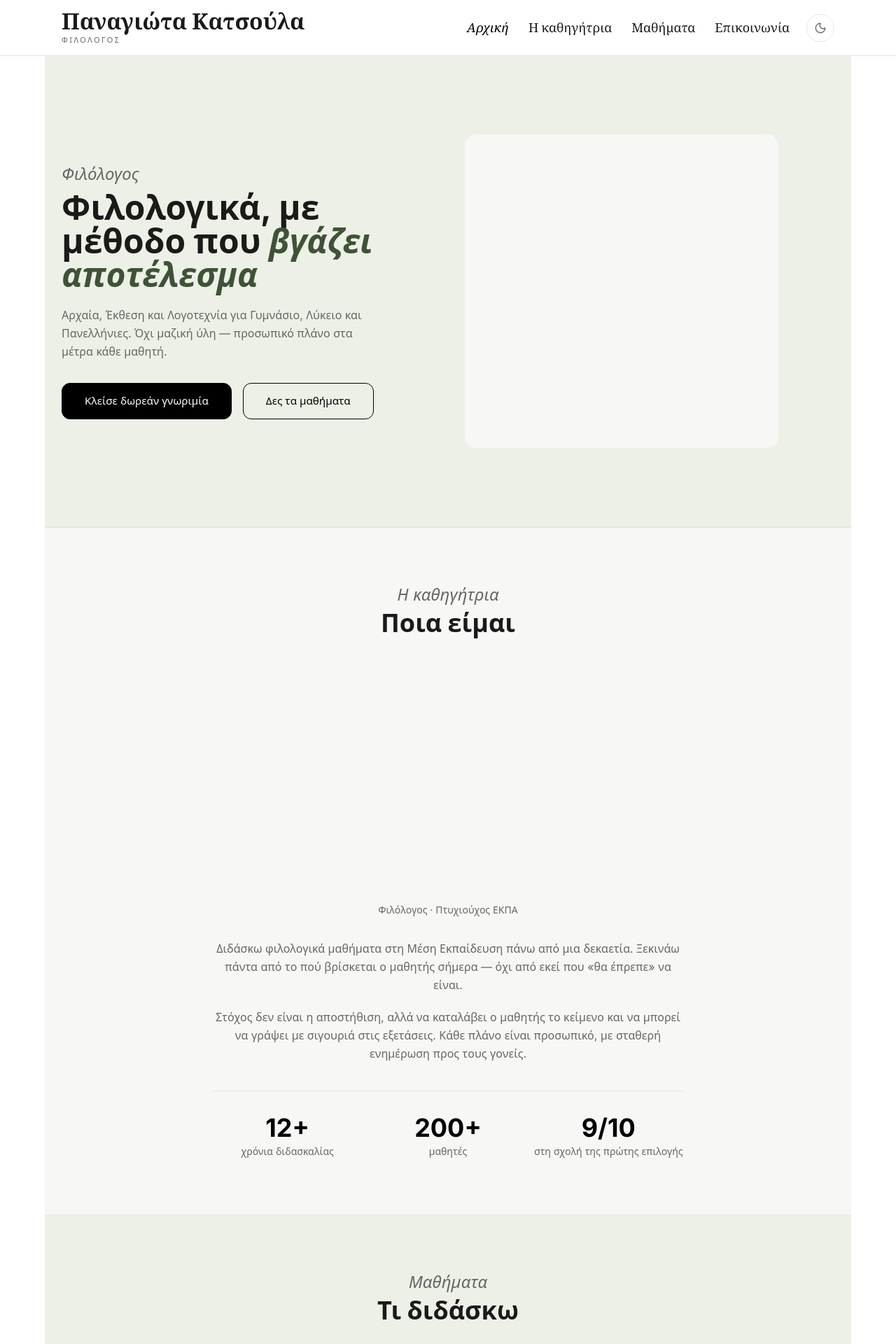
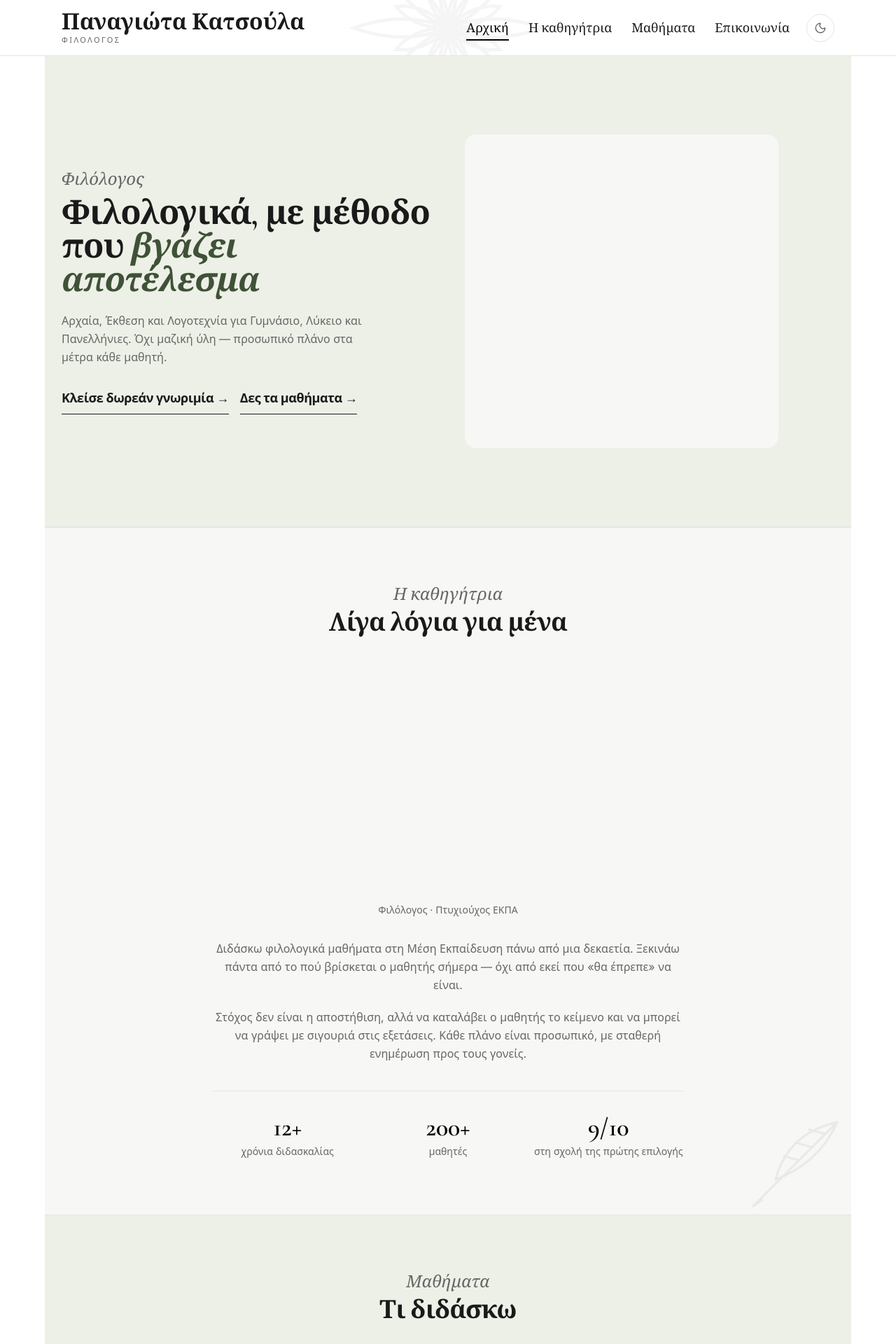
Before and after one commit to rovatsospantelis/educator, a Vue app: page / in a window 1280 px wide. Shown: the top 1920 px of the page at 70% size. Built offline with nearby package versions, Linux system fonts and the light colour scheme.

Commit message:
-Various style improvements

```diff
--- a/src/assets/main.css
+++ b/src/assets/main.css
@@ -17,7 +17,7 @@
   --color-accent-deep: #000000;
 
   --font-sans: "Inter", system-ui, sans-serif;
-  --font-display: "Inter", system-ui, sans-serif;
+  --font-display: "Cormorant Garamond", Georgia, serif;
   --font-brand: "Cormorant Garamond", Georgia, serif;
 
   --site-col: 72rem;
@@ -30,16 +30,20 @@
    ή το αντίστροφο — όρισε ρητά κάθε ρόλο.
    ============================================================ */
 html.dark {
-  --color-bg: #121411;          /* σχεδόν μαύρο, ίχνος sage */
-  --color-bg-soft: #181b16;
-  --color-surface: #1c1f1a;
-  --color-ink: #ecece8;         /* ζεστό λευκό, όχι κλινικό */
-  --color-ink-soft: #a3a49c;
-  --color-muted: #474a42;
-  --color-line: #2e2827;
-  --color-accent: #a3bd8d;      /* ανοιχτό sage — το dark του #3f5237 */
-  --color-accent-deep: #f2f3ee; /* ζεστό off-white αντί καθαρό λευκό */
-  --col-bg: #1b211a;            /* σκούρο sage στήλη */
+  --color-bg: #1b2119;          /* πιο μαλακό σκούρο sage, όχι σχεδόν μαύρο */
+  --color-bg-soft: #222a20;     /* sections με soft */
+  --color-surface: #252d23;     /* cards / φόρμες / surfaces */
+
+  --color-ink: #f1eee7;         /* ζεστό λευκό */
+  --color-ink-soft: #b9baaf;    /* secondary text */
+
+  --color-muted: #68705f;
+  --color-line: #3a4236;
+
+  --color-accent: #c1d6a8;      /* φωτεινό sage για accents */
+  --color-accent-deep: #f6f1e8; /* για έντονα στοιχεία στο dark */
+
+  --col-bg: #273321;            /* η sage στήλη, πιο ορατή αλλά όχι βαριά */
 }
 
 /* ============================================================
@@ -55,8 +59,13 @@ html.dark {
   }
   h1, h2, h3, h4 {
     font-family: var(--font-display);
-    font-weight: 600;
-    line-height: 1.1;
+    font-weight: 700;
+    line-height: 1.05;
+    letter-spacing: -0.02em;
+  }
+
+  p, li, a, button, input, textarea {
+    font-family: var(--font-sans);
   }
   /* Logo invert helper για dark (πρόχειρη λύση μέχρι να φτιάξεις
      ανοιχτόχρωμη εκδοχή του logo) */
@@ -105,6 +114,21 @@ html.dark {
   .btn-outline:hover {
     border-color: var(--color-ink);
   }
+  /* Nav link underline — ίδιο στυλ με τα buttons (hover + active) */
+  .nav-link { position: relative; }
+  .nav-link::after {
+    content: "";
+    position: absolute;
+    left: 0; right: 0;
+    bottom: -4px;
+    height: 1.5px;
+    background: currentColor;
+    transform: scaleX(0);
+    transform-origin: left;
+    transition: transform .3s ease;
+  }
+  .nav-link:hover::after,
+  .nav-link.is-active::after { transform: scaleX(1); }
 }
 
 /* ============================================================
--- a/src/components/BaseSection.vue
+++ b/src/components/BaseSection.vue
@@ -1,21 +1,32 @@
 <script setup>
+import SectionMark from '@/components/SectionMark.vue'
+
 defineProps({
   eyebrow: { type: String, default: '' },
   title: { type: String, default: '' },
-  soft: { type: Boolean, default: false }, // bg-soft variant
-  narrow: { type: Boolean, default: false }, // max-w-3xl αντί 6xl
+  soft: { type: Boolean, default: false },
+  narrow: { type: Boolean, default: false },
+  watermark: { type: String, default: '' }, // 'book' | 'quill' | 'column'
 })
 </script>
 
 <template>
   <section
-    v-reveal
-    class="border-t border-line"
-    :class="soft ? 'bg-bg-soft' : ''"
+      v-reveal
+      class="relative border-t border-line"
+      :class="soft ? 'bg-bg-soft' : ''"
   >
+    <!-- Αχνό φιλολογικό watermark (μόνο αν δοθεί name) -->
+    <div v-if="watermark" class="pointer-events-none absolute inset-0 overflow-hidden">
+      <SectionMark
+          :name="watermark"
+          class="absolute -bottom-8 -right-6 h-[210px] w-[210px] text-accent opacity-[0.07]"
+      />
+    </div>
+
     <div
-      class="mx-auto px-6 pt-14 pb-20 md:pt-20"
-      :class="narrow ? 'max-w-3xl' : 'max-w-[var(--site-col)]'"
+        class="relative z-10 mx-auto px-6 pt-14 pb-20 md:pt-20"
+        :class="narrow ? 'max-w-3xl' : 'max-w-[var(--site-col)]'"
     >
       <div v-if="eyebrow || title" class="text-center">
         <p v-if="eyebrow" class="font-display text-2xl italic text-ink-soft">
--- a/src/components/ContactForm.vue
+++ b/src/components/ContactForm.vue
@@ -90,9 +90,10 @@ async function submit() {
     <p v-if="status === 'error'" class="text-sm text-red-500">{{ errorMsg }}</p>
 
     <button @click="submit" :disabled="status === 'sending'"
-      class="btn btn-solid w-full sm:w-auto">
+            class="group mx-auto flex w-fit items-center gap-5 border-b border-ink pb-2 text-ink text-lg font-semibold tracking-tight transition-all duration-300 hover:gap-7">
       <Send :size="18" :stroke-width="1.8" />
       {{ status === 'sending' ? 'Αποστολή…' : 'Στείλε μήνυμα' }}
+      <span class="transition-transform duration-300 group-hover:translate-x-1"> → </span>
     </button>
   </div>
 </template>
--- /dev/null
+++ b/src/components/FlowerMark.vue
@@ -0,0 +1,23 @@
+<script setup>
+// 8 εξωτερικά + 8 εσωτερικά πέταλα γύρω από κέντρο (rosette/λωτός).
+const outer = [0, 45, 90, 135, 180, 225, 270, 315]
+const inner = [22.5, 67.5, 112.5, 157.5, 202.5, 247.5, 292.5, 337.5]
+</script>
+
+<template>
+  <svg viewBox="0 0 200 200" fill="none" stroke="currentColor" stroke-width="3" aria-hidden="true">
+    <path
+        v-for="d in outer"
+        :key="'o' + d"
+        d="M100 100 C 86 66 93 36 100 16 C 107 36 114 66 100 100 Z"
+        :transform="`rotate(${d} 100 100)`"
+    />
+    <path
+        v-for="d in inner"
+        :key="'i' + d"
+        d="M100 100 C 90 78 94 60 100 50 C 106 60 110 78 100 100 Z"
+        :transform="`rotate(${d} 100 100)`"
+    />
+    <circle cx="100" cy="100" r="12" />
+  </svg>
+</template>
--- /dev/null
+++ b/src/components/SectionMark.vue
@@ -0,0 +1,58 @@
+<script setup>
+import { computed } from 'vue'
+
+/**
+ * SectionMark — αχνά φιλολογικά watermarks για soft sections.
+ * name: 'book' | 'quill' | 'column'. Χρώμα = currentColor (το ορίζει ο γονιός).
+ *
+ * ΕΝΑ root <svg> ώστε το class (size/opacity/color) να περνάει πάντα σωστά.
+ */
+const props = defineProps({
+  name: { type: String, default: 'book' },
+})
+
+const viewBox = computed(() =>
+    props.name === 'column' ? '0 0 130 200' : '0 0 200 200'
+)
+</script>
+
+<template>
+  <svg
+      :viewBox="viewBox"
+      fill="none"
+      stroke="currentColor"
+      stroke-width="3"
+      stroke-linecap="round"
+      stroke-linejoin="round"
+      aria-hidden="true"
+  >
+    <!-- Ανοιχτό βιβλίο -->
+    <template v-if="name === 'book'">
+      <path d="M100 70 C 74 58 44 58 24 66 L 24 134 C 44 126 74 126 100 138 Z" />
+      <path d="M100 70 C 126 58 156 58 176 66 L 176 134 C 156 126 126 126 100 138 Z" />
+      <path d="M100 70 L 100 138" />
+      <path d="M38 86 L 86 82" /><path d="M38 100 L 86 96" /><path d="M38 114 L 86 110" />
+      <path d="M114 82 L 162 86" /><path d="M114 96 L 162 100" /><path d="M114 110 L 162 114" />
+    </template>
+
+    <!-- Πένα (φτερό) -->
+    <template v-else-if="name === 'quill'">
+      <path d="M44 158 L 158 44" />
+      <path d="M158 44 C 112 54 86 80 74 122 C 106 110 140 86 158 44 Z" />
+      <path d="M142 60 L 120 54" /><path d="M124 78 L 102 72" /><path d="M106 96 L 86 90" />
+      <path d="M44 158 L 56 150" />
+    </template>
+
+    <!-- Αρχαίος κίονας -->
+    <template v-else-if="name === 'column'">
+      <path d="M30 46 H 100" />
+      <path d="M34 46 C 26 56 40 62 44 52" />
+      <path d="M96 46 C 104 56 90 62 86 52" />
+      <path d="M38 62 H 92" />
+      <path d="M38 62 V 154" /><path d="M44 62 V 154" /><path d="M56 62 V 154" />
+      <path d="M68 62 V 154" /><path d="M80 62 V 154" /><path d="M86 62 V 154" />
+      <path d="M34 154 H 96" />
+      <path d="M28 168 H 102" />
+    </template>
+  </svg>
+</template>
--- a/src/components/TheFooter.vue
+++ b/src/components/TheFooter.vue
@@ -75,7 +75,7 @@ function dayLine(d) {
     <!-- Bottom bar -->
     <div class="border-t" style="border-color: rgba(255,255,255,0.08)">
       <div class="mx-auto max-w-[var(--site-col)] px-6 pt-5 pb-28 text-center text-xs opacity-60 md:pb-5">
-        <p>© {{ year }} {{ site.name }}</p>
+        <p>© Post Tenebras Spero Lucem</p>
         <p class="mt-1">
           Powered by
           <a :href="'mailto:' + site.credit.email" class="font-medium hover:opacity-100">
--- a/src/components/TheNavbar.vue
+++ b/src/components/TheNavbar.vue
@@ -1,11 +1,24 @@
 <script setup>
 import ThemeToggle from '@/components/ThemeToggle.vue'
+import FlowerMark from '@/components/FlowerMark.vue'
 import { site } from '@/config/site'
 
+/**
+ * Links ως prop — κάθε project ορίζει τα δικά του.
+ * Σχήμα link: { id, label, icon }  (το id = id του <section> στην αρχική)
+ * Το `active` (από scrollspy στο App.vue) λέει ποιο link να φωτιστεί.
+ */
 const props = defineProps({
   links: { type: Array, default: () => [] },
   active: { type: String, default: '' },
 })
+
+const navLinks = [
+  { id: 'top', label: 'Αρχική', short: 'Αρχική' },
+  { id: 'about', label: 'Η καθηγήτρια', short: 'Καθηγήτρια' },
+  { id: 'subjects', label: 'Μαθήματα', short: 'Μαθήματα' },
+  { id: 'contact', label: 'Επικοινωνία', short: 'Επαφή' },
+]
 </script>
 
 <template>
@@ -13,22 +26,31 @@ const props = defineProps({
       class="sticky top-0 z-50 border-b border-line backdrop-blur"
       style="background: color-mix(in srgb, var(--color-bg) 90%, transparent)"
   >
-    <div class="mx-auto flex max-w-[var(--site-col)] items-center justify-between px-6 py-4">
-      <RouterLink :to="{ hash: '#top' }" class="leading-none">
+    <div class="relative mx-auto flex max-w-[var(--site-col)] items-center justify-between px-6 py-4">
+      <!-- Αχνό watermark (clip στα όρια του header) -->
+      <div class="pointer-events-none absolute inset-0 overflow-hidden">
+        <FlowerMark
+            class="absolute top-1/2 left-1/2 h-[320px] w-[320px] -translate-x-1/2 -translate-y-1/2 text-accent opacity-[0.05]"
+        />
+      </div>
+
+      <!-- Brand → κορυφή -->
+      <RouterLink :to="{ hash: '#top' }" class="relative z-10 leading-none">
         <span class="block font-brand text-[32px] font-semibold">{{ site.name }}</span>
         <span class="mt-1 block text-[11px] uppercase tracking-[0.22em] text-ink-soft">Φιλόλογος</span>
       </RouterLink>
 
-      <div class="flex items-center gap-6">
+      <!-- Δεξιά: serif links + toggle στην άκρη -->
+      <div class="relative z-10 flex items-center gap-6">
         <nav class="hidden items-center gap-7 md:flex">
           <RouterLink
               v-for="l in props.links"
               :key="l.id"
               :to="{ hash: '#' + l.id }"
               :class="[
-              'font-brand text-lg transition-colors hover:text-accent-deep',
-              props.active === l.id ? 'italic text-accent-deep' : 'text-ink',
-            ]"
+      'nav-link font-brand text-lg transition-colors hover:text-accent-deep',
+      props.active === l.id ? 'is-active text-accent-deep' : 'text-ink',
+    ]"
           >
             {{ l.label }}
           </RouterLink>
@@ -39,25 +61,24 @@ const props = defineProps({
     </div>
   </header>
 
-  <!-- Mobile bottom tab bar -->
+  <!-- Mobile bottom tab bar — serif text + underline (variant C) -->
   <nav
       class="fixed inset-x-0 bottom-0 z-50 border-t border-line backdrop-blur md:hidden"
       style="background: color-mix(in srgb, var(--color-surface) 95%, transparent)"
   >
     <ul
-        class="flex items-stretch justify-around px-1 pt-1.5"
-        style="padding-bottom: calc(0.4rem + env(safe-area-inset-bottom))"
+        class="flex items-center justify-around px-2 pt-3"
+        style="padding-bottom: calc(0.7rem + env(safe-area-inset-bottom))"
     >
-      <li v-for="l in props.links" :key="l.id" class="flex-1">
+      <li v-for="l in props.links" :key="l.id">
         <RouterLink
             :to="{ hash: '#' + l.id }"
             :class="[
-            'flex flex-col items-center gap-0.5 rounded-xl px-2 py-1.5 transition-colors',
-            props.active === l.id ? 'text-accent-deep bg-accent/10' : 'text-ink-soft',
+            'nav-link font-brand text-[15px] transition-colors',
+            props.active === l.id ? 'is-active text-accent-deep' : 'text-ink-soft',
           ]"
         >
-          <component :is="l.icon" :size="22" :stroke-width="1.7" />
-          <span class="text-[10px] font-medium">{{ l.label }}</span>
+          {{ l.short || l.label }}
         </RouterLink>
       </li>
     </ul>
--- a/src/views/HomeView.vue
+++ b/src/views/HomeView.vue
@@ -29,11 +29,22 @@ const info = site.contact
           </h1>
           <p class="mt-5 leading-relaxed text-ink-soft md:max-w-md">{{ c.hero.lead }}</p>
           <div class="mt-8 flex flex-wrap justify-center gap-4 md:justify-start">
-            <RouterLink :to="{ hash: '#contact' }" class="btn btn-solid" @click="trackCTA('hero')">
-              Κλείσε δωρεάν γνωριμία
+            <RouterLink
+                :to="{ hash: '#contact' }"
+                class="group inline-flex items-center gap-5 border-b border-ink pb-2 text-ink text-lg font-semibold tracking-tight transition-all duration-300 hover:gap-7"
+                @click="trackCTA('hero')"
+            >
+              <span class="transition-transform duration-300 group-hover:translate-x-1">
+                Κλείσε δωρεάν γνωριμία →
+              </span>
             </RouterLink>
-            <RouterLink :to="{ hash: '#subjects' }" class="btn btn-primary">
-              Δες τα μαθήματα
+            <RouterLink
+                :to="{ hash: '#subjects' }"
+                class="group inline-flex items-center gap-5 border-b border-ink pb-2 text-ink text-lg font-semibold tracking-tight transition-all duration-300 hover:gap-7"
+            >
+              <span class="transition-transform duration-300 group-hover:translate-x-1">
+                Δες τα μαθήματα →
+              </span>
             </RouterLink>
           </div>
         </div>
@@ -45,8 +56,9 @@ const info = site.contact
 
     <!-- ============ Η ΚΑΘΗΓΗΤΡΙΑ (centered) ============ -->
     <div id="about" class="scroll-mt-24 md:scroll-mt-28">
-      <BaseSection eyebrow="Η καθηγήτρια" title="Ποια είμαι" soft>
-        <div class="mx-auto max-w-2xl text-center">
+      <!-- Η καθηγήτρια -->
+      <BaseSection eyebrow="Η καθηγήτρια" title="Λίγα λόγια για μένα" soft watermark="quill">
+      <div class="mx-auto max-w-2xl text-center">
           <div v-reveal class="mx-auto w-full max-w-[240px]">
             <div class="aspect-[3/4] w-full rounded-2xl bg-bg-soft"></div>
             <p class="mt-3 text-sm text-ink-soft">{{ c.about.role }}</p>
@@ -88,7 +100,7 @@ const info = site.contact
     </div>
 
     <!-- ============ ΜΕΘΟΔΟΣ (centered) ============ -->
-    <BaseSection eyebrow="Η μέθοδος" title="Πώς δουλεύουμε" soft>
+    <BaseSection eyebrow="Η μέθοδος" title="Πώς δουλεύουμε" soft watermark="book">
       <ol class="grid gap-8 sm:grid-cols-2 lg:grid-cols-4">
         <li v-for="(step, i) in c.method" :key="step.title" v-reveal="i" class="flex flex-col items-center gap-3 text-center">
           <span class="flex h-12 w-12 items-center justify-center rounded-xl bg-accent/10 font-display text-lg font-bold text-accent-deep">
@@ -121,7 +133,7 @@ const info = site.contact
 
     <!-- ============ ΕΠΙΚΟΙΝΩΝΙΑ ============ -->
     <div id="contact" class="scroll-mt-24 md:scroll-mt-28">
-      <BaseSection eyebrow="Επικοινωνία" title="Ας ξεκινήσουμε" soft>
+      <BaseSection eyebrow="Επικοινωνία" title="Ας ξεκινήσουμε" soft watermark="column">
         <div class="grid gap-10 lg:grid-cols-2">
           <div v-reveal class="text-center">
             <p class="mx-auto max-w-md leading-relaxed text-ink-soft">
```
